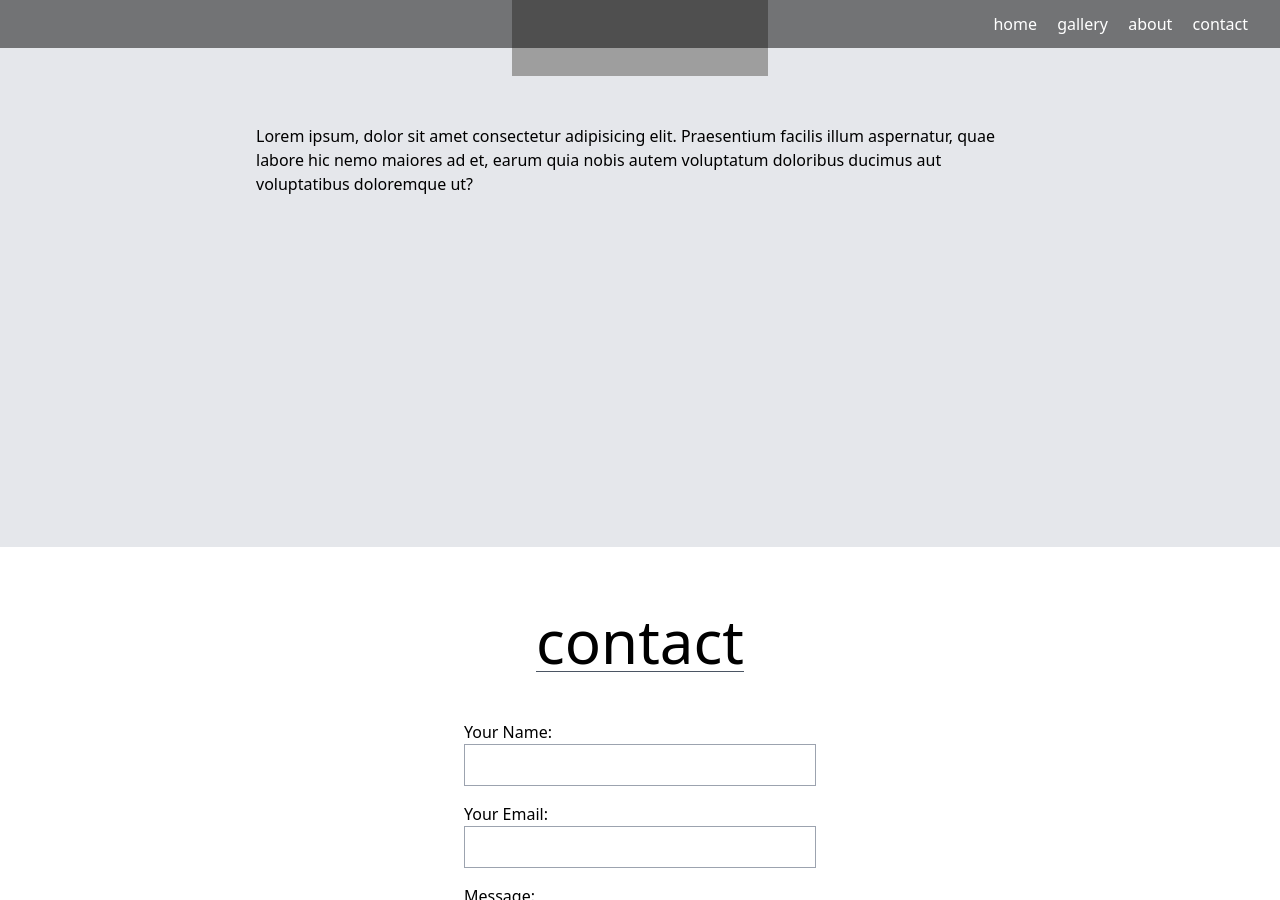
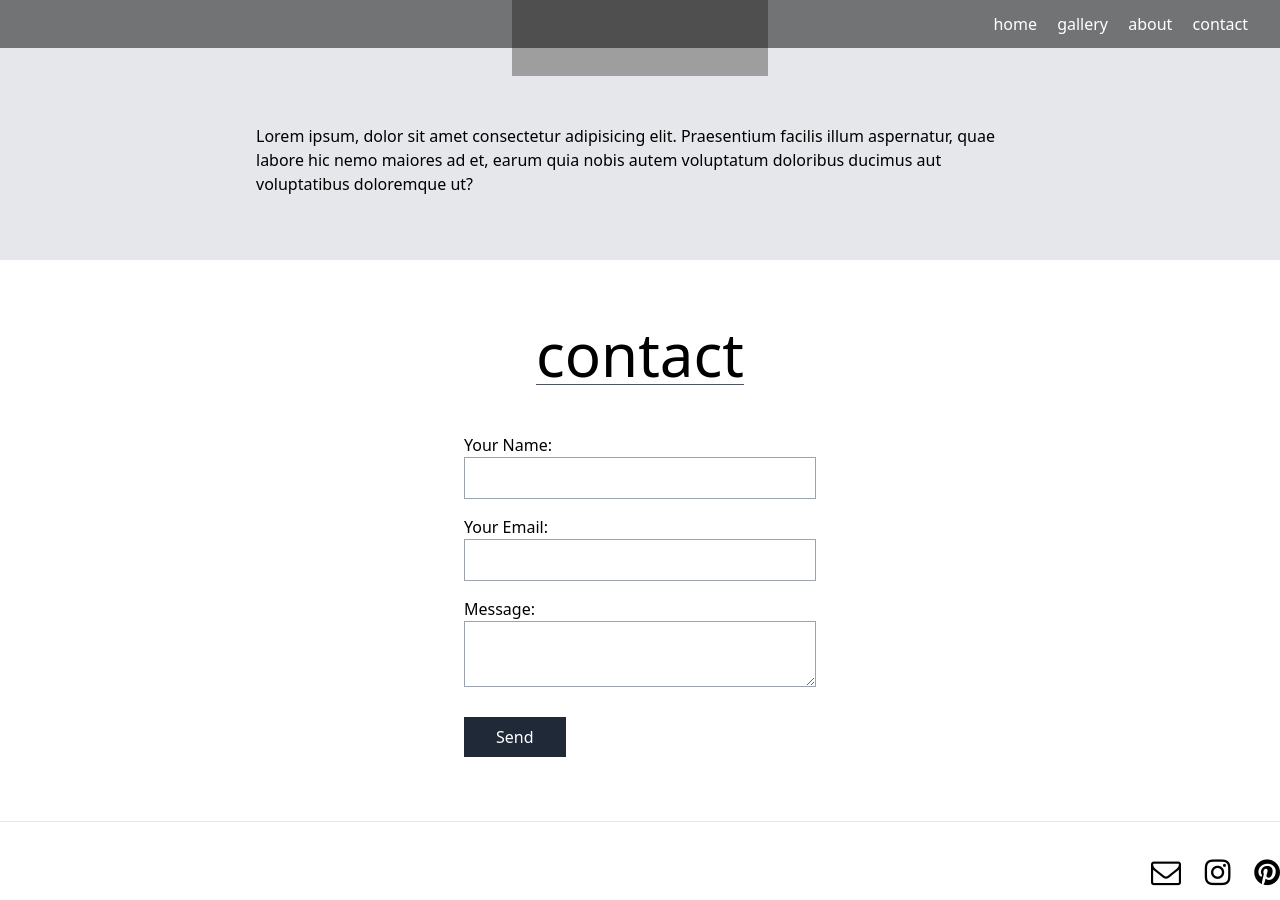
Before and after one commit to maryliang12/maryliang12.github.io, a Jekyll site: the page built from index.html, in a window 1280 px wide and 900 px high, scrolled down 2018 px. Built offline with Jekyll 4.4.1, drawn with Linux system fonts in a browser that asks for light colours; grey boxes are pictures that could not be loaded.

Commit message:
fix about padding

```diff
--- a/index.html
+++ b/index.html
@@ -41,7 +41,7 @@ title: "home"
     %}
   </div>
 </div>
-<div id="about" class="h-screen pt-16 bg-gray-200 flex flex-col items-center">
+<div id="about" class="py-16 bg-gray-200 flex flex-col items-center">
   <div class="text-center">
     <h1 class="inline-block text-6xl mb-12 border-b border-gray-600 font-light">about</h1>
   </div>
```
Also changed, not shown: 1 other file.
